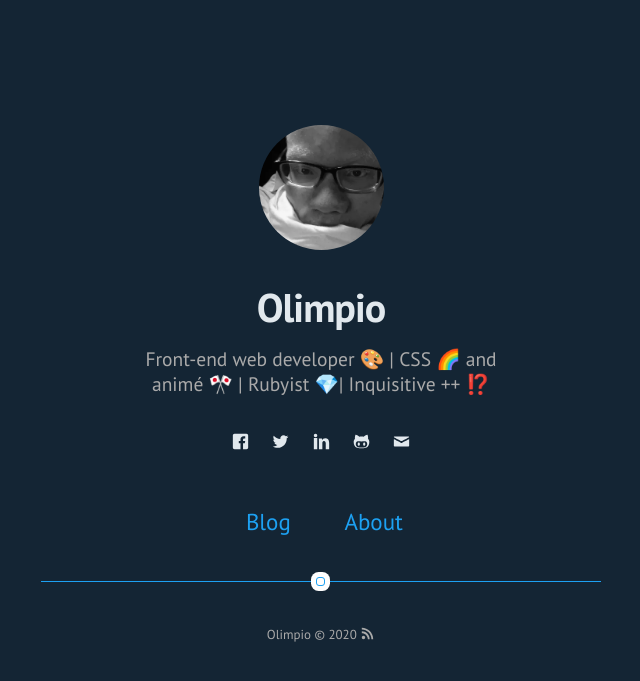
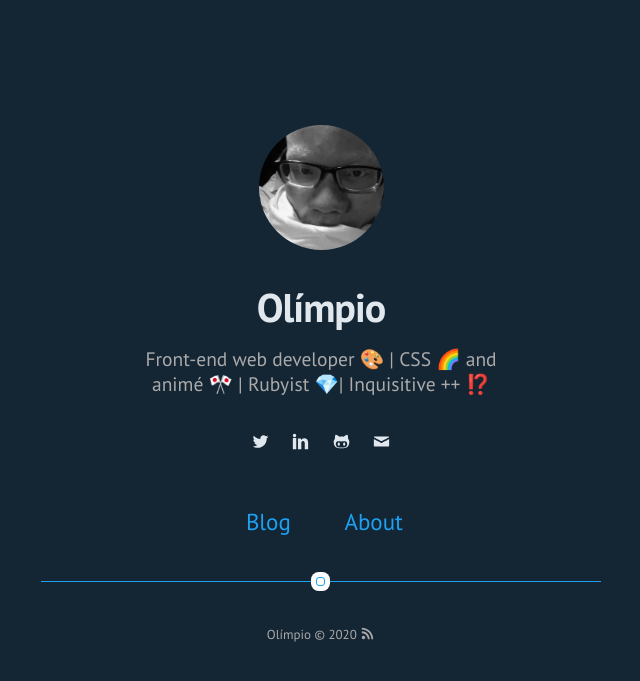
Before and after one commit to rnrnshn/0limpi0.github.io, a Jekyll site: the page built from index.html, in a window 1280 px wide. Shown: the top 681 px of the page, without its empty margins (319-959 px from the left). Built offline with Jekyll 4.4.1, drawn with Linux system fonts in a browser that asks for light colours.

```diff
--- a/_config.yml
+++ b/_config.yml
@@ -1,5 +1,5 @@
 # main text of home
-name: Olimpio
+name: Olímpio
 bio: Front-end web developer 🎨 | CSS 🌈 and animé 🎌 | Rubyist 💎| Inquisitive ++ ⁉️
 
 # twitter summary info
@@ -34,7 +34,7 @@ analytics-google: 'UA-142521083-1'
 #   categories: [blog] # only show disqus for posts that have these categories
 
 # if you don't have any of social below, comment the line
-facebook: oly.mangue
+# facebook: oly.mangue
 twitter: olimpioadolfo
 # google: mygoogle
 # instagram: myinstagram
@@ -55,11 +55,11 @@ email: olymangue@gmail.com
 
 authors:
   olimpio:
-  name: Olimpio
-  bio: Front-end web developer 🎨 | CSS 🌈 and animé 🎌 | Rubyist 💎| Inquisitive ++ ⁉️
-  external-image: false
-  picture: assets/images/profile.jpg
-  twitter: olimpioadolfo
+    name: Olimpio
+    bio: Front-end web developer 🎨 | CSS 🌈 and animé 🎌 | Rubyist 💎| Inquisitive ++ ⁉️
+    external-image: false
+    picture: assets/images/profile.jpg
+    twitter: olimpioadolfo
 
 # do you want a larger site? change the option below
 # options: [normal, large] | default: normal
```
